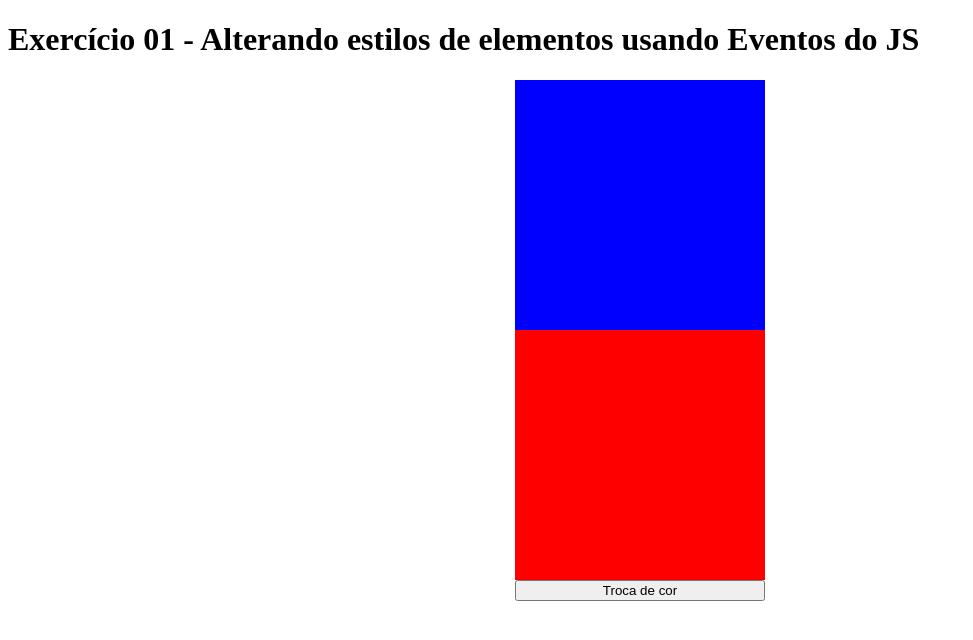
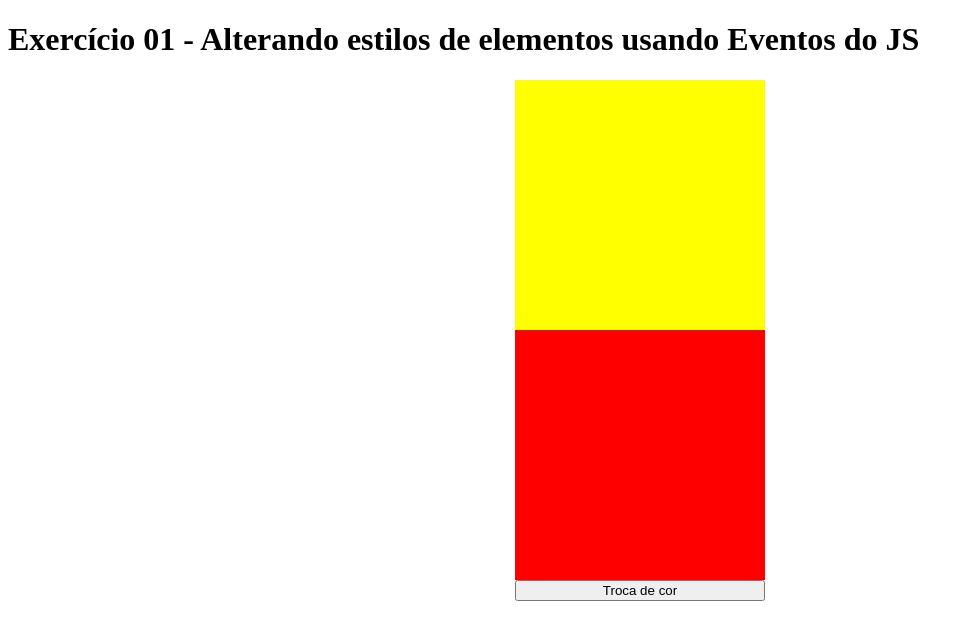
Before and after one commit to Aline-Aguiar/exercicio-quadrado-mudar-cor, a plain HTML site: page index.html in a window 1280 px wide. Both pictures are taken after a click on the button "Troca de cor". Shown: the whole page, without its empty margins (0-973 px from the left). Drawn offline with Linux system fonts and the light colour scheme.

Commit message:
setando evento onclick e função no button html, corrigindo nome de class no ccs, codificando index.js

```diff
--- a/index.html
+++ b/index.html
@@ -13,7 +13,7 @@
     <div class="container">
         <div class="quadrado primeiro"></div>
         <div class="quadrado segundo"></div>
-        <button class="troca-cor">Troca de cor</button>
+        <button class="troca-cor" onclick="trocarCorPrimeiroQuadrado()">Troca de cor</button>
     </div>
 
 
--- a/index.js
+++ b/index.js
@@ -0,0 +1,5 @@
+function trocarCorPrimeiroQuadrado(){
+    let quadradoSelecionado = document.getElementsByClassName("quadrado")[0];
+    quadradoSelecionado.classList.add("nova-cor");
+    console.log(quadradoSelecionado.classList)
+}
--- a/style.css
+++ b/style.css
@@ -23,6 +23,6 @@
     width: 250px;
 }
 
-.nova-cor{
+.quadrado.nova-cor{
     background-color: yellow;
 }
```
